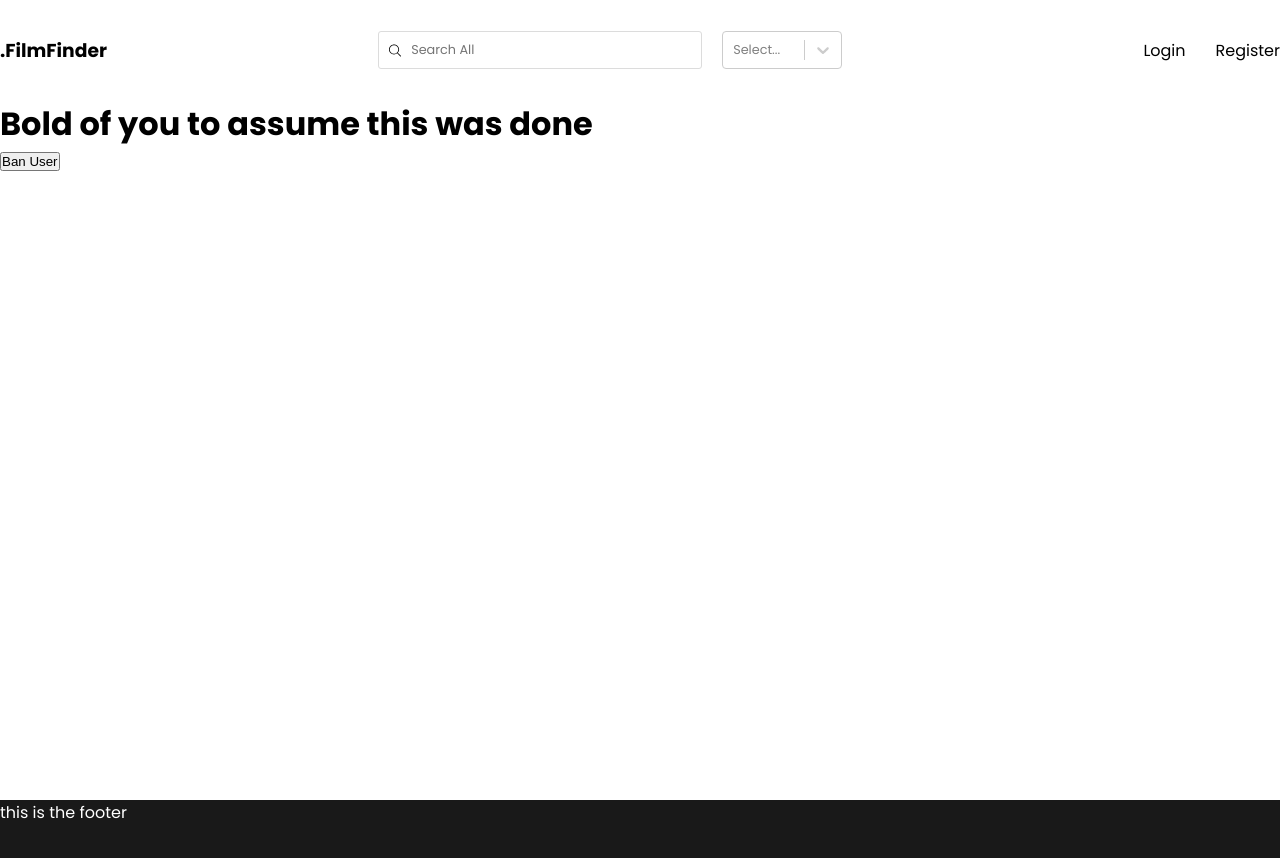
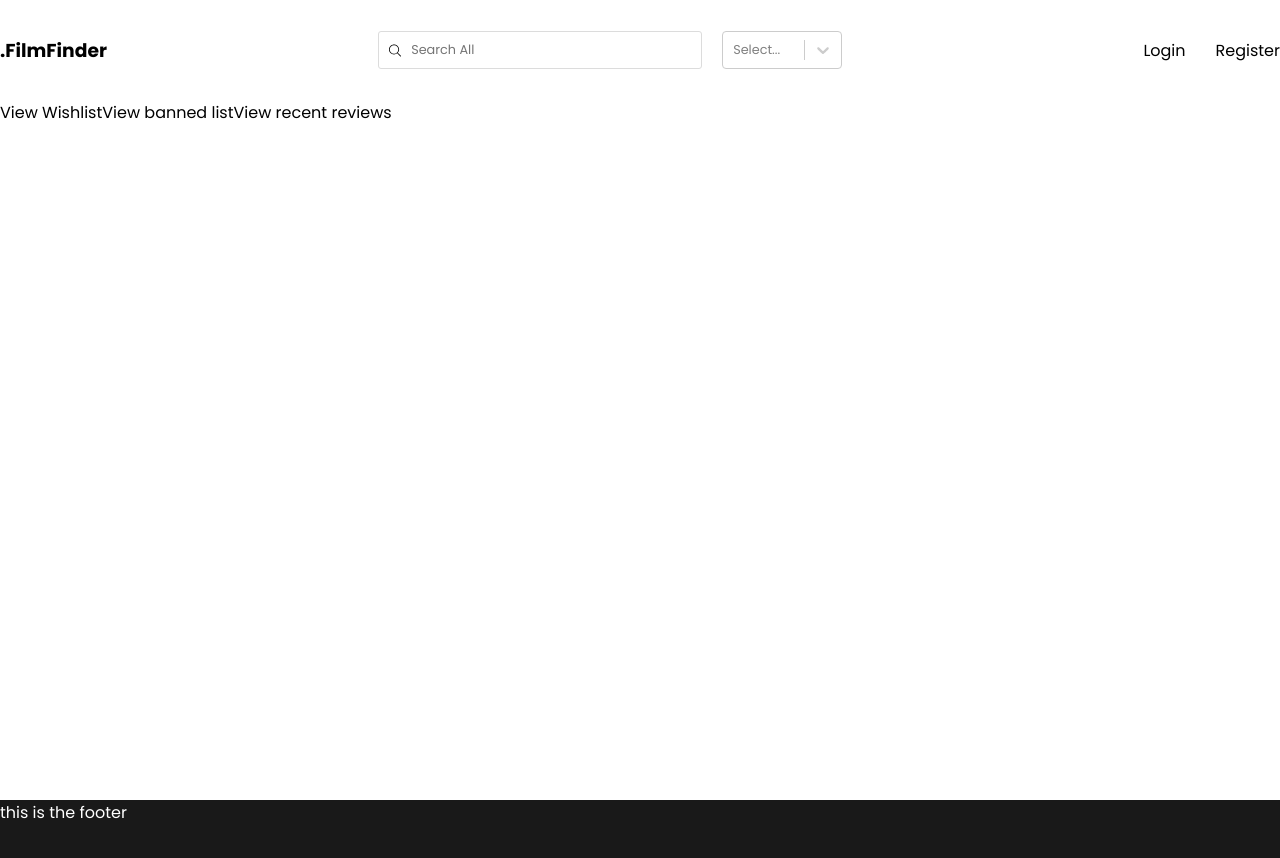
Before and after one commit to slay419/Filmfinder, a React (Create React App) app: page /profile/bannedlist in a window 1280 px wide. Shown: the top 858 px of the page. Built offline with nearby package versions, Linux system fonts and the light colour scheme.

Commit message:
adding public pages

```diff
--- a/src/App.js
+++ b/src/App.js
@@ -14,6 +14,7 @@ import profile from "./components/profile/profile";
 import wishlist from "./components/profile/wishlist";
 import bannedlist from "./components/profile/bannedlist";
 import Footer from "./components/common/Footer";
+import publicProfile from "./components/profile/publicProfile";
 
 // Context
 import MoviesState from "./context/moviesList/MoviesState";
@@ -40,22 +41,27 @@ function App() {
                       exact
                       component={ForgottenPass}
                     />
-                    <Route path="/profile" exact component={profile} />
+                    <Route path="/myprofile" exact component={profile} />
                     <Route
-                      path="/profile/wishlist"
+                      path="/myprofile/wishlist"
                       exact
                       component={wishlist}
                     />
                     <Route
-                      path="/profile/bannedlist"
+                      path="/myprofile/bannedlist"
                       exact
                       component={bannedlist}
                     />
                     <Route
-                      path="/profile/change"
+                      path="/myprofile/change"
                       exact
                       component={ChangePass}
                     />
+                    <Route
+                      path="/profile/:uid"
+                      exact
+                      component={publicProfile}
+                      />
                   </Switch>
                 </Router>
               </div>
--- a/src/components/common/Header.js
+++ b/src/components/common/Header.js
@@ -44,7 +44,7 @@ const Header = () => {
             </Link>
           </li>
           <li>
-            <Link to="/profile">{User.first_name}</Link>
+            <Link to="/myprofile">{User.first_name}</Link>
           </li>
         </ul>
       )}
--- a/src/components/profile/profile.js
+++ b/src/components/profile/profile.js
@@ -81,12 +81,12 @@ const Profile = () => {
   };
 
   const handleWishList = () => {
-    let path = '/profile/wishlist';
+    let path = '/myprofile/wishlist';
     history.push(path);
   };
 
   const handleBannedList = () => {
-    let path = '/profile/bannedlist';
+    let path = '/myprofile/bannedlist';
     history.push(path);
   };
 
@@ -95,7 +95,7 @@ const Profile = () => {
   };
 
   const handlePassword = () => {
-    let path = '/profile/change';
+    let path = '/myprofile/change';
     history.push(path);
   };
 
--- /dev/null
+++ b/src/components/profile/publicProfile.js
@@ -0,0 +1,51 @@
+import React from "react";
+import ProfileContext from "../../context/Profile/ProfileContext";
+import { useContext, useState } from "react";
+import { Link, useHistory } from "react-router-dom";
+
+const PublicProfile = () => {
+
+    /*
+        #############################################################
+        was thinking that the user clicks on link to the public profile
+        passing the u_id in the url domain
+        i.e. profile/u_id for each users profile
+        couldn't figure out how to do it so gave up
+        #############################################################
+    */
+    const history = useHistory();
+    const profileContext = useContext(ProfileContext);
+    const { updateDetails } = profileContext;
+
+    const handleWishList = () => {
+        let path = '/profile/wishlist';
+        history.push(path);
+    };
+
+    const handleBannedList = () => {
+        let path = '/profile/bannedlist';
+        history.push(path);
+    };
+
+    const handleReviews = () => {
+        alert("not implemented");
+    };
+
+    return (
+        <div>
+            <div class="column">
+                <span onClick={handleWishList} className="btn">
+                        View Wishlist
+                </span>
+                <span onClick={handleBannedList} className="btn">
+                        View banned list
+                </span>
+                <span onClick={handleReviews} className="btn">
+                        View recent reviews
+                </span>
+            </div>
+        </div>
+    );
+
+}
+export default PublicProfile;
```
